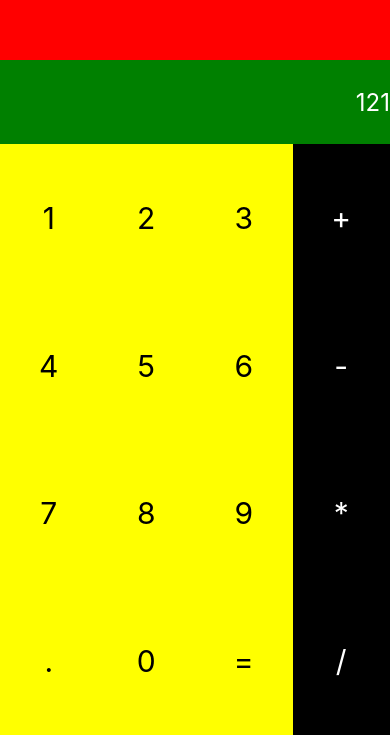
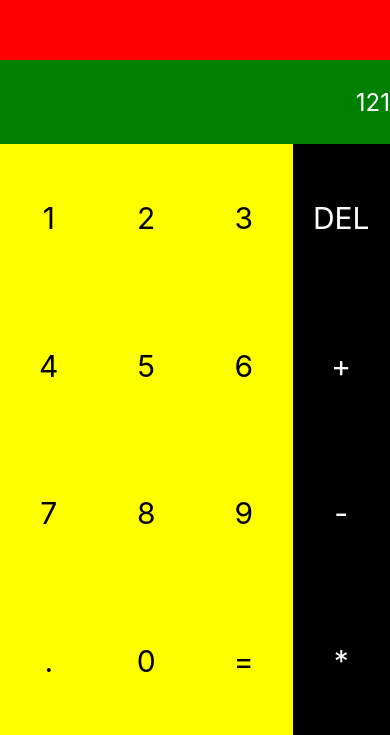
Before and after one commit to MiguelGarcia95/react-native-calculator, a React Native app: screen / in a window 390 px wide. Shown: the part 109-844 px from the top of the page. Built offline with nearby package versions, Linux system fonts and the light colour scheme.

Commit message:
get value of operation

```diff
--- a/App.js
+++ b/App.js
@@ -1,5 +1,5 @@
 import React, {Component} from 'react';
-import {StyleSheet, Text, View, TouchableOpacity, Button} from 'react-native';
+import {StyleSheet, Text, View, TouchableOpacity} from 'react-native';
 
 export default class App extends Component {
   constructor() {
@@ -12,18 +12,23 @@ export default class App extends Component {
     this.calculateResult = this.calculateResult.bind(this);
   }
 
-  calculateResult(text) {
-
+  calculateResult() {
+    const text = this.state.resultText;
+    //parse text
   }
 
   buttonPressed(text) {
     if (text === '=') {
-      return this.calculateResult(this.state.resultText);
+      return this.calculateResult();
     }
 
     this.setState({
       resultText: this.state.resultText+text
     })
+  }
+
+  operate(operation) {
+
   }
 
   render() {
@@ -41,11 +46,11 @@ export default class App extends Component {
       rows.push(<View key={nums[i][0]} style={styles.row}>{row}</View>)
     }
 
-    let operations = ['+', '-', '*', '/'];
+    let operations = ['DEL', '+', '-', '*', '/'];
     let ops = [];
     for(let i = 0; i < 4; i++) {
       ops.push(
-        <TouchableOpacity key={operations[i]}  style={styles.btn}>
+        <TouchableOpacity key={operations[i]}  style={styles.btn} onPress={() => this.operate(operations[i])}>
           <Text style={[styles.btntext, styles.white]}>{operations[i] }</Text>
         </TouchableOpacity>
       )
```
